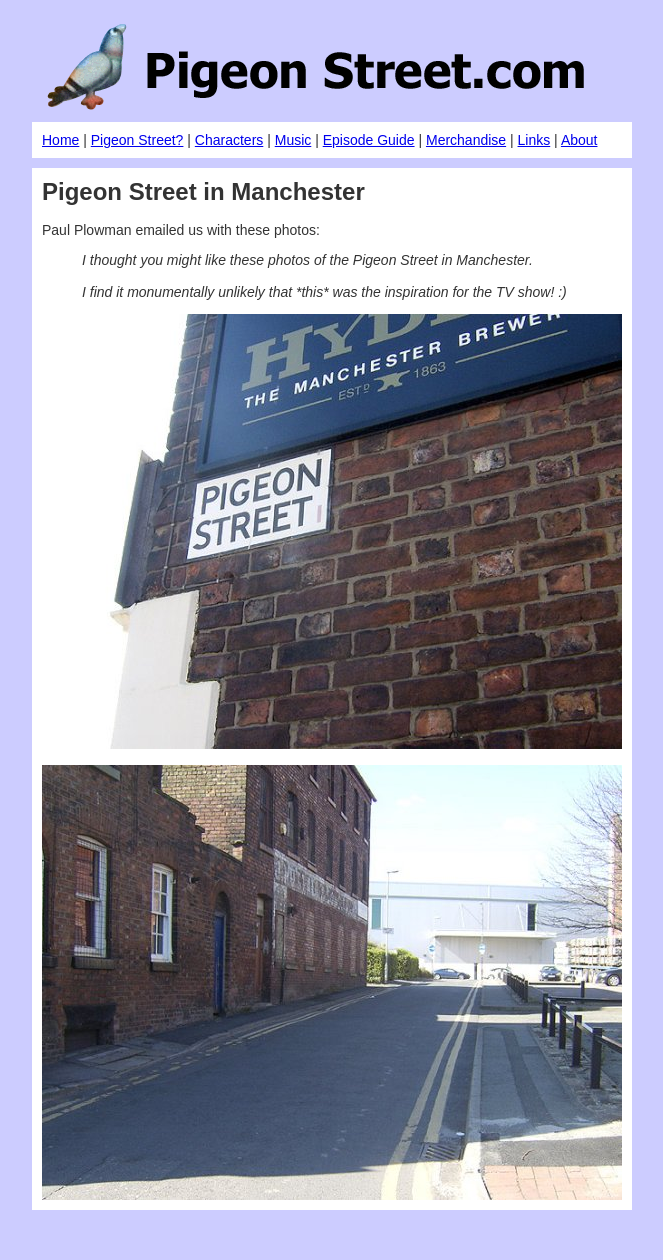
After one commit to iamcal/pigeonstreet.com, a PHP site: page /manchester.php in a window 1280 px wide. The commit adds this page. Shown: the whole page, without its empty margins (308-971 px from the left). Run offline with PHP 8.4, Linux system fonts and the light colour scheme.

Commit message:
sync up with neuron3

```diff
--- a/index.php
+++ b/index.php
@@ -13,6 +13,9 @@
 
 <b>Latest Information</b><br>
 
+<br>
+Paul Plowman emailed us with some <a href="manchester.php">photos</a> of Pigeon Street in Manchester.(29/4/2009)<br>
+<br>
 <br>
 Lollipop Animation and Alan Rogers have now created four exclusive Pigeon Street prints. They're available signed or unsigned. You can find these prints, as well as some original cells at <a href="<?=refer('http://www.lollipopanimation.com/php/gallery.php?sT=pigeon&cat=0')?>">Lollipop Animation</a> (2/8/2006)<br>
 <br>
--- /dev/null
+++ b/manchester.php
@@ -0,0 +1,25 @@
+<?
+	$current_page = 'sfsdfasdf';
+
+	include("head.txt");
+?>
+
+<h1>Pigeon Street in Manchester</h1>
+<br>
+Paul Plowman emailed us with these photos:<br />
+
+<blockquote>
+	<i>I thought you might like these photos of the Pigeon Street in Manchester.<br />
+	<br />
+	I find it monumentally unlikely that *this* was the inspiration for the TV show! :)</i><br />
+</blockquote>
+
+
+<img src="images/manchester1.jpg" width="580" height="435" /><br />
+<br />
+<img src="images/manchester2.jpg" width="580" height="435" /><br />
+
+
+<?
+	include("foot.txt");
+?>
```
Also changed, not shown: images/manchester1.jpg (added), images/manchester2.jpg (added).
